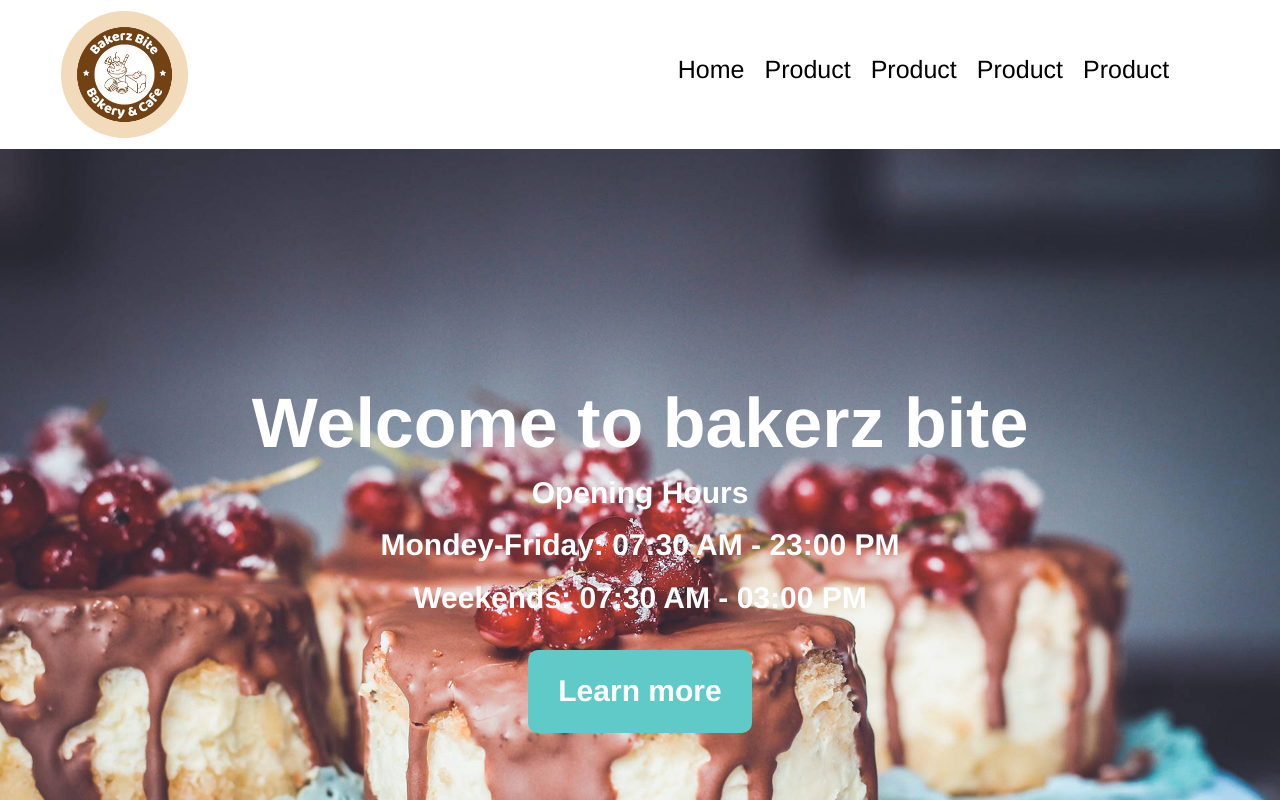
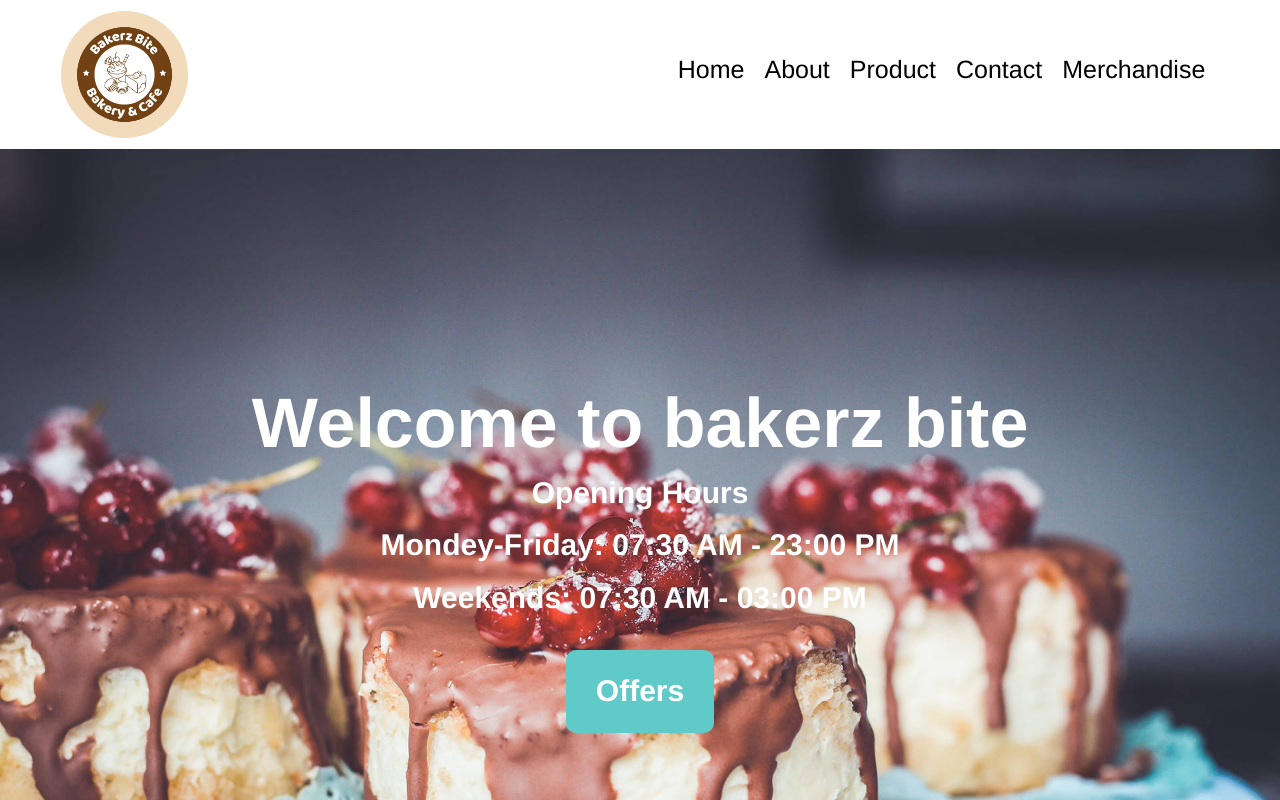
Before and after one commit to Othnielonyx/Bakerz-Bite, an Angular app in the folder bakers/: page / in a window 1280 px wide. Shown: the top 800 px of the page. Built offline with nearby package versions, Linux system fonts and the light colour scheme.

Commit message:
Modify home button

```diff
--- a/bakers/src/app/home/home.component.html
+++ b/bakers/src/app/home/home.component.html
@@ -3,10 +3,10 @@
     <img class="logo" src="../../assets/images/head-logo.jpeg" alt="Logo image">
     <ul class="menu">
       <li><a routerLink="/">Home</a></li>
+      <li><a routerLink="/product">About</a></li>
       <li><a routerLink="/product">Product</a></li>
-      <li><a routerLink="/product">Product</a></li>
-      <li><a routerLink="/product">Product</a></li>
-      <li><a routerLink="/product">Product</a></li>
+      <li><a routerLink="/product">Contact</a></li>
+      <li><a routerLink="/product">Merchandise</a></li>
     </ul>
   </nav>
   <div class="home-img">
@@ -16,7 +16,7 @@
       <p>Mondey-Friday: 07:30 AM - 23:00 PM</p>
       <p>Weekends: 07:30 AM - 03:00 PM</p>
       <button type="button">
-        Learn more
+        Offers
       </button>
     </div>
   </div>
```
